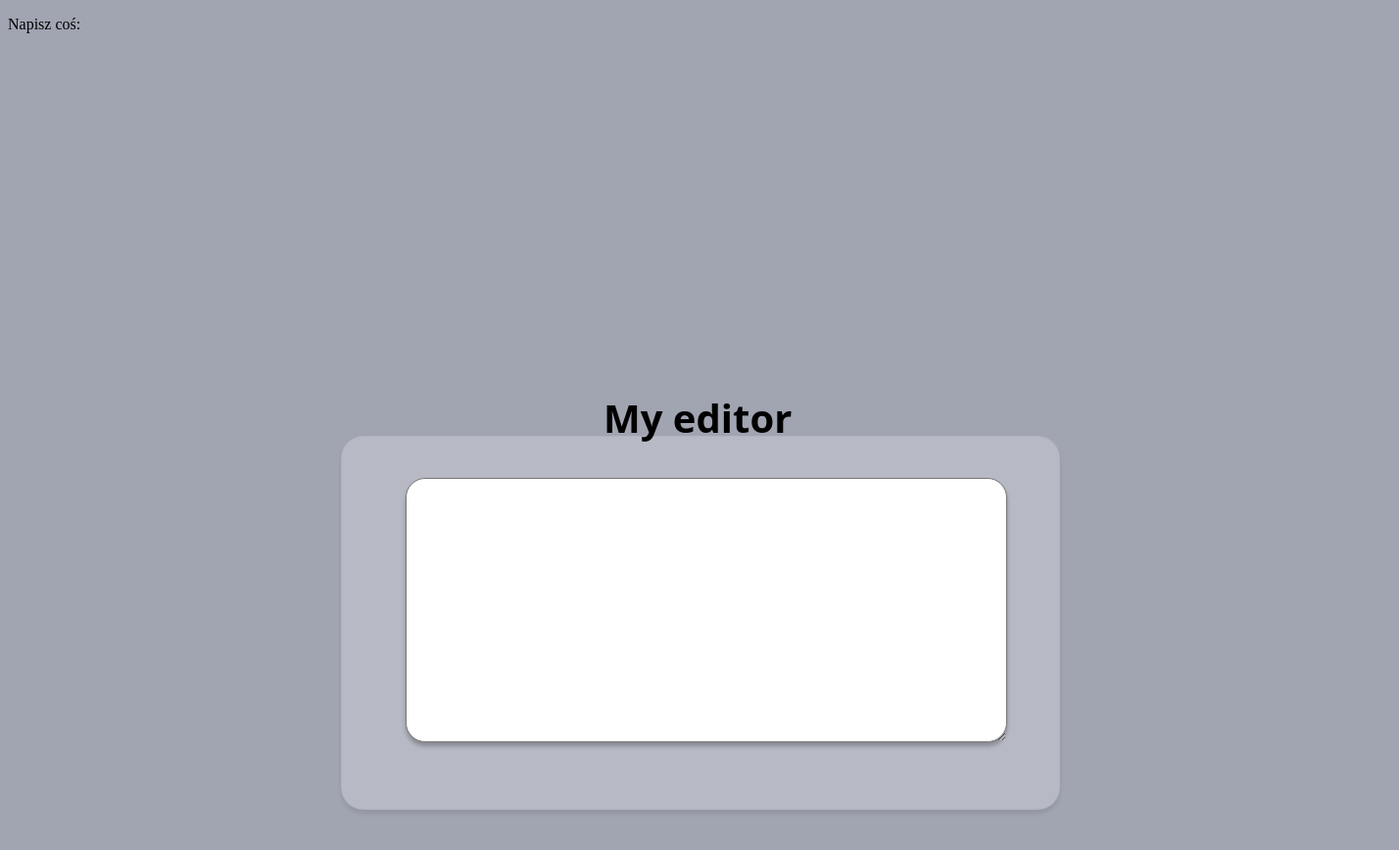
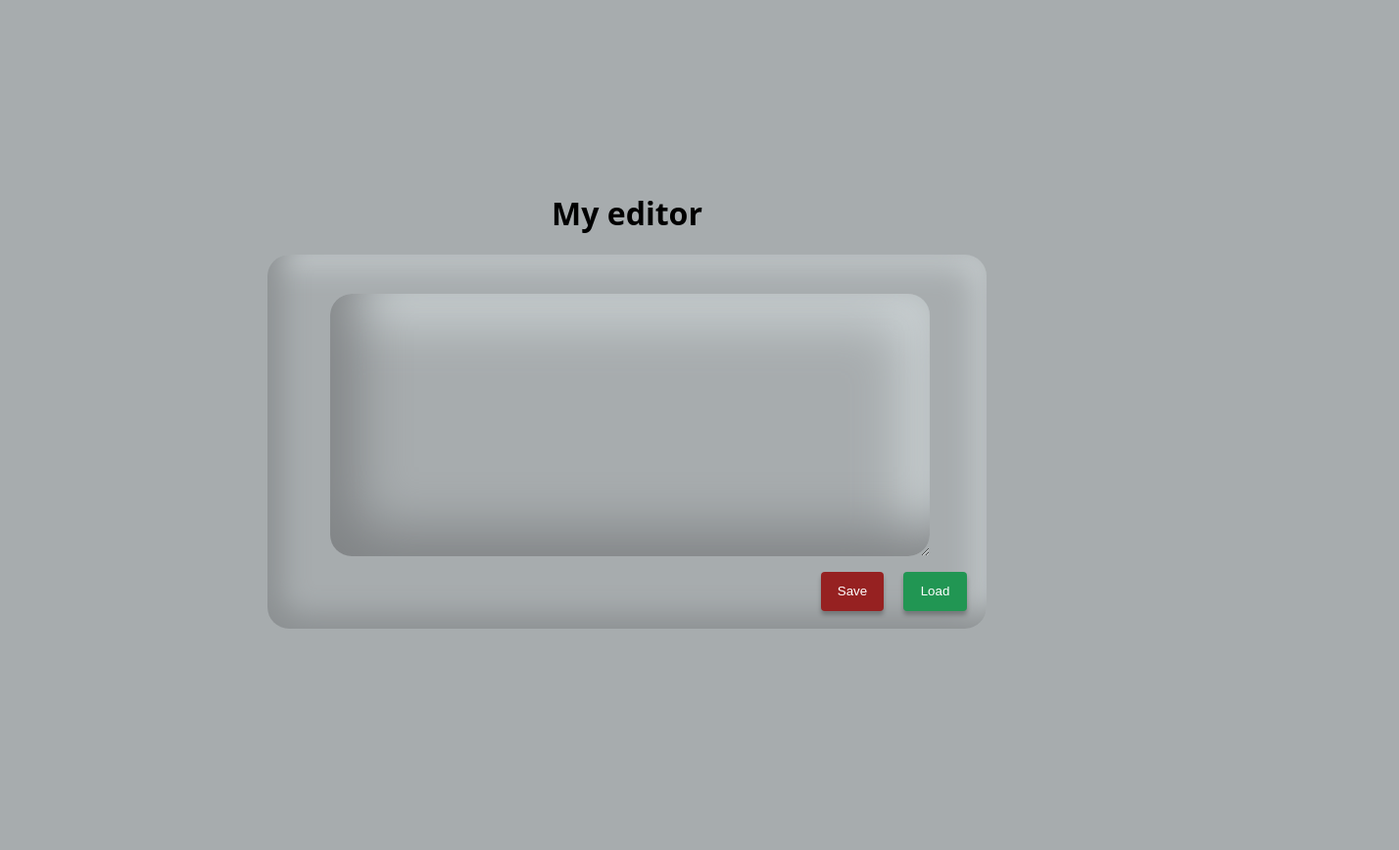
Before and after one commit to Mateusz-Meler/simple-editior, a website built with webpack: page src/pages/index.html in a window 1280 px wide. Shown: the whole page at 98% size, 1428 px wide, since content can reach past the window. After the commit the page ends 816 px from the top, so only its background shows below. Built offline with nearby package versions, Linux system fonts and the light colour scheme.

Commit message:
simple editor-shape

```diff
--- a/src/pages/index.html
+++ b/src/pages/index.html
@@ -6,18 +6,27 @@
     <title>Simple editor</title>
   </head>
   <body>
-    <header class="header">
-      <h1>My editor</h1>
+    <header>
+      <h1 class="header">My editor</h1>
     </header>
-    <div class="box"> </div>
+
+    <div class="box">
       <form>
         <p>
-          <label for="yourText">Napisz coś:</label>
-          <textarea id="yourText" name="yourText">
-</textarea
+          <label for="yourText"></label>
+          <textarea
+            class="area"
+            id="yourText"
+            name="yourText"
+            placeholder="Type anything..."
           >
+          </textarea>
         </p>
       </form>
-
+      <div class="buttons">
+        <button class="save">Save</button>
+        <button class="load">Load</button>
+      </div>
+    </div>
   </body>
 </html>
--- a/src/scss/main.scss
+++ b/src/scss/main.scss
@@ -1,45 +1,61 @@
 body {
-  position: relative;
-  width: 1420px;
-  height: 1358px;
-  background: #a1a4b1;
-  mix-blend-mode: normal;
+  background: #a7acae;
+  font-family: Open Sans;
+  display: flex;
+  flex-direction: column;
+  justify-content: center;
+  align-items: center;
+  min-height: 100vh;
 }
 
 .header {
-  position: absolute;
-  width: 204px;
-  height: 64px;
-  left: 608px;
-  top: 352px;
-  font-family: Open Sans;
-  font-style: normal;
-  font-weight: 600;
-  font-size: 20px;
-  line-height: 64px;
+  font-size: 4opx;
 }
 
 .box {
-  display: flex;
-  position: absolute;
   width: 734px;
   height: 382px;
-  left: 340px;
-  top: 429px;
-  background: #c4c4c4;
-  mix-blend-mode: soft-light;
-  border: 1px solid rgba(0, 0, 0, 0.1);
-  box-sizing: border-box;
-  box-shadow: 0px 4px 4px rgba(0, 0, 0, 0.25);
-  border-radius: 23px;
+  border-radius: 22px;
+  background: #a7acae;
+  box-shadow: inset 14px -14px 28px #8c9092, inset -14px 14px 28px #c2c8ca;
 }
 
-textarea {
-  position: absolute;
+.area {
+  display: flex;
+  margin-top: 40px;
+  margin-left: 64px;
+  font-size: 25px;
   width: 608px;
   height: 264px;
-  left: 406px;
-  top: 472px;
+  border: none;
+  border-radius: 22px;
+  background: #a7acae;
+  box-shadow: inset 27px -27px 53px #818486, inset -27px 27px 53px #cdd4d6;
+}
+
+.buttons {
+  display: flex;
+  justify-content: flex-end;
+}
+
+.save {
+  background: #962121;
+  color: white;
+  border-radius: 4px;
+  border: none;
+  width: 64px;
+  height: 40px;
   box-shadow: 0px 4px 4px rgba(0, 0, 0, 0.25);
-  border-radius: 20px;
+  margin-right: 20px;
 }
+
+.load {
+  background: #219653;
+  color: white;
+  border-radius: 4px;
+  border: none;
+  width: 65px;
+  height: 40px;
+  box-shadow: 0px 4px 4px rgba(0, 0, 0, 0.25);
+  margin-right: 20px;
+}
```
